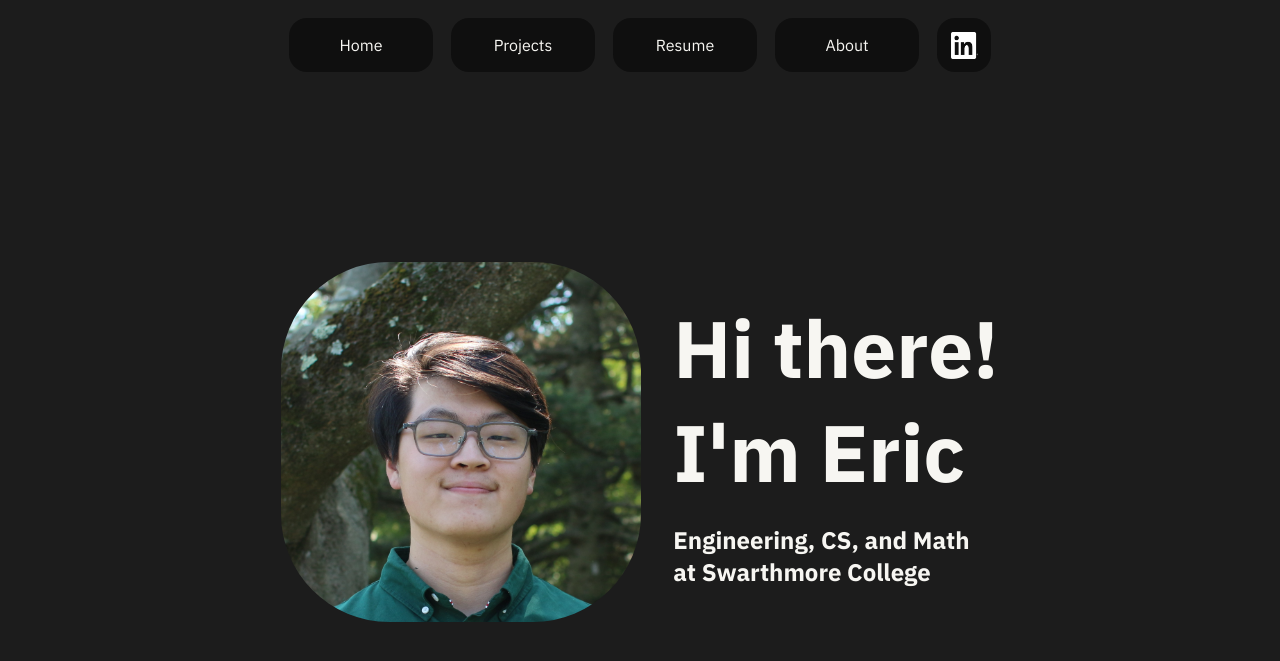
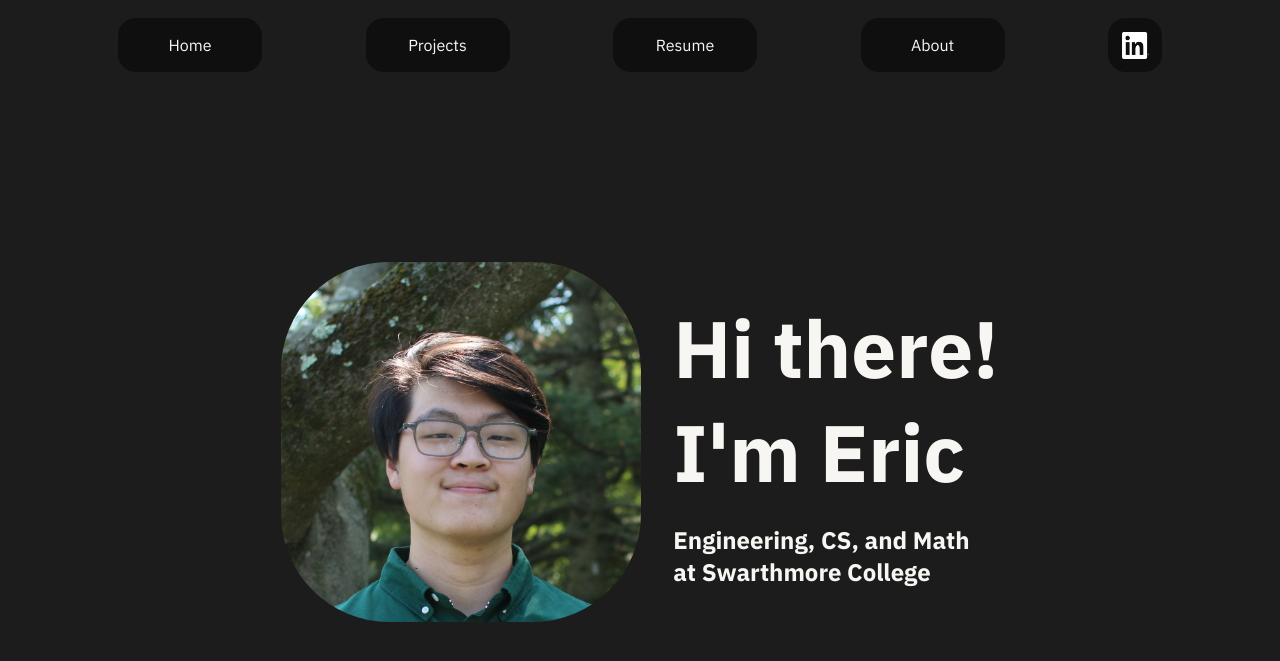
Before and after one commit to ericjchen21/ericjchen21.github.io, a Jekyll site: the page built from index.html, in a window 1280 px wide and 900 px high. Shown: the top 661 px of the window. Built offline with Jekyll 4.4.1, drawn with Linux system fonts in a browser that asks for light colours; comment, search, counter and statistics services are not loaded.

Commit message:
mobile and desktop adjustments

```diff
--- a/_includes/navbar.html
+++ b/_includes/navbar.html
@@ -1,18 +1,11 @@
 <div class="navbar-spacer"></div>
 <div class="navbar-container" x-data="{ open: false }">
-  <div class="navbar">
-    <div class="navbar-mobile-items">
-      <div
-        class="my-button icon"
-        @click="open = !open"
-        aria-label="Toggle Menu"
-      >
-        {% include nav/open_overlay_button.html %}
-      </div>
+  <div class="navbar-mobile">
+    <div class="my-button icon" @click="open = !open" aria-label="Toggle Menu">
+      {% include nav/open_overlay_button.html %}
     </div>
-    <div class="navbar-desktop-items">{% include nav/nav_items.html %}</div>
   </div>
-  <!-- <div class="navbar-gradient"></div> -->
+  <div class="navbar-desktop">{% include nav/nav_items.html %}</div>
   <div
     class="navbar-mobile-overlay"
     x-show="open"
--- a/_sass/_index.scss
+++ b/_sass/_index.scss
@@ -53,7 +53,7 @@
   }
 
   h1 {
-    font-size: calc(3 * var(--std-unit));
+    font-size: var(--title-size);
     font-weight: bold;
     text-align: center;
 
--- a/_sass/_navbar.scss
+++ b/_sass/_navbar.scss
@@ -6,58 +6,47 @@
 }
 
 .navbar-container {
+  // background-color: green;
   position: fixed;
   top: 0;
 
+  height: var(--navbar-height);
+  width: 100vw;
+
   display: flex;
-  flex-direction: column;
   justify-content: center;
-  align-items: center;
+  align-items: stretch;
   gap: 0px;
 }
 
-.navbar-gradient {
-  height: var(--std-unit);
-  max-width: var(--max-width);
+.navbar-mobile {
+  // background: red;
 
-  background: linear-gradient(to bottom, var(--bg-color), transparent);
-}
-
-.navbar {
-  background-color: var(--bg-color);
-
-  height: var(--navbar-height);
   width: 100vw;
 
   display: flex;
   justify-content: end;
   align-items: center;
 
-  @media (min-aspect-ratio: 1/1) {
-    max-width: var(--max-width);
-    justify-content: center;
-  }
-
   padding: var(--std-unit);
-
-  // box-shadow: 0px 0px 100px #101010;
-}
-
-.navbar-mobile-items {
-  display: flex;
 
   @media (min-aspect-ratio: 1/1) {
     display: none;
   }
 }
 
-.navbar-desktop-items {
-  // background-color: orange;
+.navbar-desktop {
+  // background-color: var(--bg-color);
+
+  width: 100vw;
+  max-width: var(--max-width);
 
   display: flex;
-  justify-content: center;
+  justify-content: space-between;
   align-items: center;
   gap: var(--std-unit);
+
+  padding: var(--std-unit);
 
   @media (max-aspect-ratio: 1/1) {
     display: none;
--- a/_sass/_projects.scss
+++ b/_sass/_projects.scss
@@ -13,6 +13,6 @@
   padding: var(--std-unit);
 
   h1 {
-    font-size: calc(3 * var(--std-unit));
+    font-size: var(--title-size);
   }
 }
--- a/assets/css/style.scss
+++ b/assets/css/style.scss
@@ -22,9 +22,10 @@ $std-unit: 2svh;
   --font-size-base: #{$font-size-base};
   --mobile-breakpoint: #{$mobile-breakpoint};
   --std-unit: #{$std-unit};
-  --max-width: calc(80 * var(--std-unit));
+  --max-width: calc(60 * var(--std-unit));
   --navbar-height: calc(5 * var(--std-unit));
   --page-title-height: --navbar-height;
+  --title-size: calc(3 * var(--std-unit));
 }
 
 h1,
@@ -83,4 +84,6 @@ body {
 
 @import "footer";
 
+@import "projects";
+
 @import "resume"; // The rest of your CSS...
```
